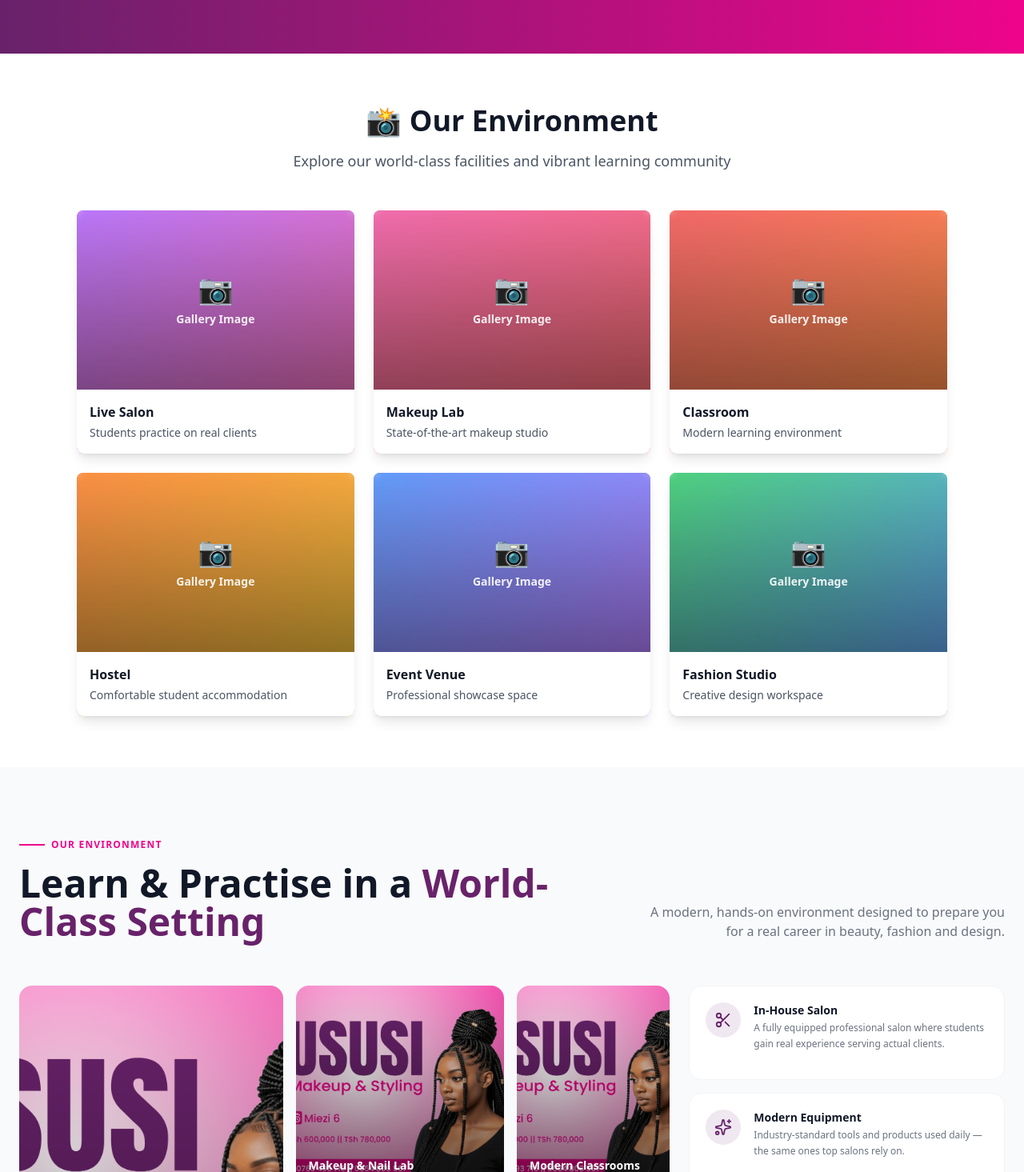
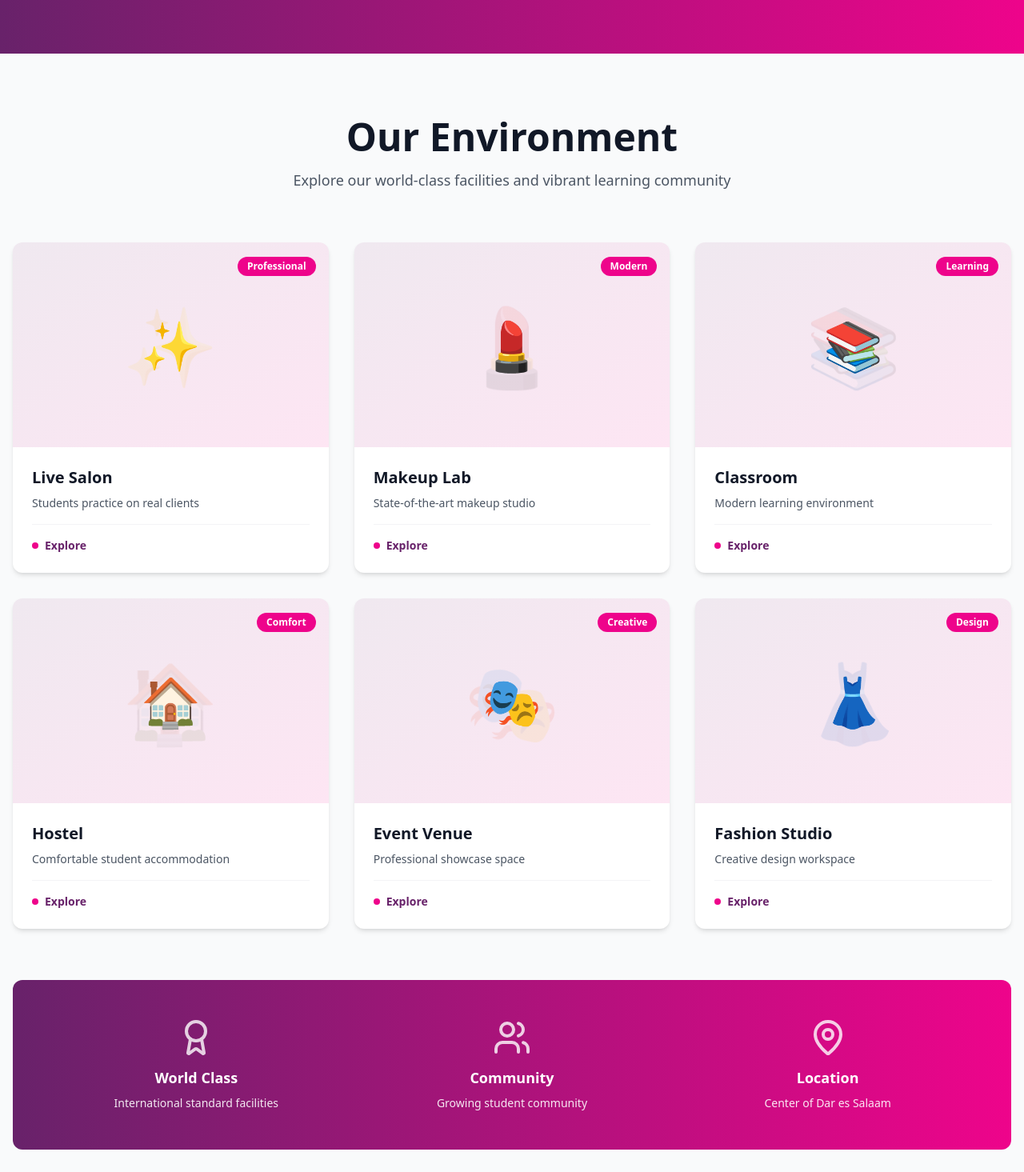
Before and after one commit to msetitech/lisacollege, a React app in the folder frontend/: page / in a window 1280 px wide. Shown: the part 3045-4510 px from the top of the page at 80% size. Built offline with nearby package versions, Linux system fonts and the light colour scheme; the HTML template or start-up script is replaced by a standard one.

Commit message:
fixing the content now

```diff
--- a/frontend/src/components/Sections/Contact.jsx
+++ b/frontend/src/components/Sections/Contact.jsx
@@ -1,8 +1,26 @@
 import { useTranslation } from "react-i18next";
 import { Phone, Mail, MapPin, Clock } from "lucide-react";
+import { useState } from "react";
 
 export default function Contact() {
-	useTranslation();
+	const { i18n } = useTranslation();
+	const [formData, setFormData] = useState({
+		name: "",
+		email: "",
+		subject: "",
+		message: "",
+	});
+
+	const handleChange = (e) => {
+		const { name, value } = e.target;
+		setFormData((prev) => ({ ...prev, [name]: value }));
+	};
+
+	const handleSubmit = (e) => {
+		e.preventDefault();
+		console.log("Form submitted:", formData);
+		setFormData({ name: "", email: "", subject: "", message: "" });
+	};
 
 	const contactInfo = [
 		{
@@ -10,51 +28,67 @@ export default function Contact() {
 			title_en: "Address",
 			title_sw: "Anwani",
 			details: ["123 Fashion Street", "Dar es Salaam, Tanzania"],
+			color: "from-blue-500 to-blue-600",
 		},
 		{
 			icon: Phone,
 			title_en: "Phone",
 			title_sw: "Simu",
 			details: ["+255 (22) 123-4567", "+255 (67) 123-4567"],
+			color: "from-green-500 to-green-600",
 		},
 		{
 			icon: Mail,
 			title_en: "Email",
 			title_sw: "Barua Pepe",
 			details: ["info@lisacollege.com", "admissions@lisacollege.com"],
+			color: "from-pink-500 to-rose-600",
 		},
 		{
 			icon: Clock,
 			title_en: "Hours",
 			title_sw: "Wakat wa Kufungua",
 			details: ["Mon - Fri: 8am - 5pm", "Sat: 9am - 2pm"],
+			color: "from-orange-500 to-orange-600",
 		},
 	];
 
 	return (
-		<section className="py-16 bg-gray-50">
-			<div className="max-w-6xl mx-auto px-4 sm:px-6 lg:px-8">
+		<section className="py-20 bg-white">
+			<div className="max-w-7xl mx-auto px-4 sm:px-6 lg:px-8">
 				{/* Header */}
 				<div className="text-center mb-12">
-					<h2 className="text-3xl md:text-4xl font-bold text-gray-900 mb-4">
-						📞 Get in Touch
+					<h2 className="text-4xl md:text-5xl font-bold text-gray-900 mb-4">
+						{i18n.language === "sw" ? "Wasiliana Nasi" : "Get in Touch"}
 					</h2>
-					<p className="text-gray-600 text-lg max-w-2xl mx-auto">
-						Have questions? We're here to help. Contact us today!
+					<p className="text-lg text-gray-600 max-w-2xl mx-auto">
+						{i18n.language === "sw"
+							? "Una maswali? Tupo hapa kuwasaidia. Wasiliana nasi leo!"
+							: "Have questions? We're here to help. Contact us today!"}
 					</p>
 				</div>
 
-				{/* Contact Info Grid */}
-				<div className="grid grid-cols-1 md:grid-cols-2 lg:grid-cols-4 gap-6 mb-12">
+				{/* Main Layout - 2 Columns */}
+				<div className="grid grid-cols-1 lg:grid-cols-2 gap-8 lg:gap-12">
+					{/* Left Side - Contact Info Cards */}
+					<div className="space-y-4">
 						{contactInfo.map((info, idx) => {
 							const Icon = info.icon;
 							return (
 								<div
 									key={idx}
-								className="bg-white rounded-lg p-6 shadow-md hover:shadow-lg transition-shadow">
-								<Icon className="w-8 h-8 text-[#EE048B] mb-4" />
-								<h3 className="font-bold text-gray-900 mb-3">
-									{info.title_en}
+									className="bg-white rounded-lg shadow-md p-6 border-l-4 border-[#EE048B]">
+									<div className="flex items-start gap-4">
+										{/* Icon */}
+										<div
+											className={`inline-flex items-center justify-center w-12 h-12 rounded-lg bg-gradient-to-br ${info.color} flex-shrink-0 mt-1`}>
+											<Icon className="w-6 h-6 text-white" />
+										</div>
+
+										{/* Content */}
+										<div>
+											<h3 className="font-bold text-gray-900 mb-2">
+												{i18n.language === "sw" ? info.title_sw : info.title_en}
 											</h3>
 											<div className="space-y-1">
 												{info.details.map((detail, i) => (
@@ -64,43 +98,107 @@ export default function Contact() {
 												))}
 											</div>
 										</div>
+									</div>
+								</div>
 							);
 						})}
 					</div>
 
-				{/* Contact Form */}
-				<div className="max-w-2xl mx-auto bg-white rounded-lg shadow-lg p-8">
+					{/* Right Side - Contact Form */}
+					<div className="bg-white rounded-lg shadow-md p-6 lg:p-8 border-l-4 border-[#EE048B]">
 						<h3 className="text-2xl font-bold text-gray-900 mb-6">
-						Send us a Message
+							{i18n.language === "sw" ? "Tuma Ujumbe" : "Send us a Message"}
 						</h3>
-					<form className="space-y-4">
-						<div className="grid grid-cols-1 md:grid-cols-2 gap-4">
+
+						<form onSubmit={handleSubmit} className="space-y-4">
+							{/* Name Input */}
+							<div>
+								<label className="block text-sm font-semibold text-gray-700 mb-2">
+									{i18n.language === "sw" ? "Jina" : "Your Name"}
+								</label>
 								<input
 									type="text"
-								placeholder="Your Name"
-								className="px-4 py-2 border border-gray-300 rounded-lg focus:outline-none focus:border-[#68226A]"
+									name="name"
+									value={formData.name}
+									onChange={handleChange}
+									placeholder={
+										i18n.language === "sw"
+											? "Ingiza jina lako"
+											: "Enter your name"
+									}
+									className="w-full px-4 py-2.5 border border-gray-300 rounded-lg focus:outline-none focus:border-[#EE048B] focus:ring-2 focus:ring-[#EE048B]/20"
+									required
 								/>
+							</div>
+
+							{/* Email Input */}
+							<div>
+								<label className="block text-sm font-semibold text-gray-700 mb-2">
+									{i18n.language === "sw" ? "Barua Pepe" : "Email"}
+								</label>
 								<input
 									type="email"
-								placeholder="Your Email"
-								className="px-4 py-2 border border-gray-300 rounded-lg focus:outline-none focus:border-[#68226A]"
+									name="email"
+									value={formData.email}
+									onChange={handleChange}
+									placeholder={
+										i18n.language === "sw"
+											? "example@email.com"
+											: "your@email.com"
+									}
+									className="w-full px-4 py-2.5 border border-gray-300 rounded-lg focus:outline-none focus:border-[#EE048B] focus:ring-2 focus:ring-[#EE048B]/20"
+									required
 								/>
 							</div>
+
+							{/* Subject Input */}
+							<div>
+								<label className="block text-sm font-semibold text-gray-700 mb-2">
+									{i18n.language === "sw" ? "Mada" : "Subject"}
+								</label>
 								<input
 									type="text"
-							placeholder="Subject"
-							className="w-full px-4 py-2 border border-gray-300 rounded-lg focus:outline-none focus:border-[#68226A]"
+									name="subject"
+									value={formData.subject}
+									onChange={handleChange}
+									placeholder={
+										i18n.language === "sw"
+											? "Mada ya ujumbe"
+											: "Message subject"
+									}
+									className="w-full px-4 py-2.5 border border-gray-300 rounded-lg focus:outline-none focus:border-[#EE048B] focus:ring-2 focus:ring-[#EE048B]/20"
+									required
 								/>
+							</div>
+
+							{/* Message Textarea */}
+							<div>
+								<label className="block text-sm font-semibold text-gray-700 mb-2">
+									{i18n.language === "sw" ? "Ujumbe" : "Message"}
+								</label>
 								<textarea
-							placeholder="Your Message"
-							rows="5"
-							className="w-full px-4 py-2 border border-gray-300 rounded-lg focus:outline-none focus:border-[#68226A]"></textarea>
+									name="message"
+									value={formData.message}
+									onChange={handleChange}
+									placeholder={
+										i18n.language === "sw"
+											? "Andika ujumbe wako hapa..."
+											: "Type your message here..."
+									}
+									rows="4"
+									className="w-full px-4 py-2.5 border border-gray-300 rounded-lg focus:outline-none focus:border-[#EE048B] focus:ring-2 focus:ring-[#EE048B]/20 resize-none"
+									required
+								/>
+							</div>
+
+							{/* Submit Button */}
 							<button
 								type="submit"
-							className="w-full bg-[#EE048B] hover:bg-[#68226A] text-white font-bold py-3 rounded-lg transition-colors duration-300">
-							Send Message
+								className="w-full bg-[#EE048B] hover:bg-[#68226A] text-white font-bold py-2.5 rounded-lg transition-colors duration-300">
+								{i18n.language === "sw" ? "Tuma Ujumbe" : "Send Message"}
 							</button>
 						</form>
+					</div>
 				</div>
 			</div>
 		</section>
--- a/frontend/src/components/Sections/Gallery.jsx
+++ b/frontend/src/components/Sections/Gallery.jsx
@@ -1,7 +1,8 @@
 import { useTranslation } from "react-i18next";
+import { MapPin, Users, Award } from "lucide-react";
 
 export default function Gallery() {
-	const { t } = useTranslation();
+	const { t, i18n } = useTranslation();
 
 	const images = [
 		{
@@ -10,7 +11,9 @@ export default function Gallery() {
 			title_sw: "Saluni ya Halisi",
 			description_en: "Students practice on real clients",
 			description_sw: "Wanafunzi wanafanya kazi na wateja halisi",
-			color: "from-purple-500 to-pink-500",
+			icon: "✨",
+			tag_en: "Professional",
+			tag_sw: "Mtaalamu",
 		},
 		{
 			id: 2,
@@ -18,7 +21,9 @@ export default function Gallery() {
 			title_sw: "Chumba cha Makeup",
 			description_en: "State-of-the-art makeup studio",
 			description_sw: "Chumba cha makeup cha kisasa",
-			color: "from-pink-500 to-red-500",
+			icon: "💄",
+			tag_en: "Modern",
+			tag_sw: "Kisasa",
 		},
 		{
 			id: 3,
@@ -26,7 +31,9 @@ export default function Gallery() {
 			title_sw: "Darasa",
 			description_en: "Modern learning environment",
 			description_sw: "Mazingira ya kujifunza ya kisasa",
-			color: "from-red-500 to-orange-500",
+			icon: "📚",
+			tag_en: "Learning",
+			tag_sw: "Maandalizi",
 		},
 		{
 			id: 4,
@@ -34,7 +41,9 @@ export default function Gallery() {
 			title_sw: "Hosteli",
 			description_en: "Comfortable student accommodation",
 			description_sw: "Makazi salama kwa wanafunzi",
-			color: "from-orange-500 to-yellow-500",
+			icon: "🏠",
+			tag_en: "Comfort",
+			tag_sw: "Kutuliana",
 		},
 		{
 			id: 5,
@@ -42,7 +51,9 @@ export default function Gallery() {
 			title_sw: "Mahali pa Matukio",
 			description_en: "Professional showcase space",
 			description_sw: "Mahali pa kuonyesha kazi",
-			color: "from-blue-500 to-purple-500",
+			icon: "🎭",
+			tag_en: "Creative",
+			tag_sw: "Sanaa",
 		},
 		{
 			id: 6,
@@ -50,47 +61,121 @@ export default function Gallery() {
 			title_sw: "Studio ya Mitindo",
 			description_en: "Creative design workspace",
 			description_sw: "Mahali pa muundo wa mitindo",
-			color: "from-green-500 to-blue-500",
+			icon: "👗",
+			tag_en: "Design",
+			tag_sw: "Muundo",
 		},
 	];
 
 	return (
-		<section className="py-16 bg-white">
-			<div className="max-w-6xl mx-auto px-4 sm:px-6 lg:px-8">
+		<section className="py-20 bg-gray-50">
+			<div className="max-w-7xl mx-auto px-4">
 				{/* Header */}
-				<div className="text-center mb-12">
-					<h2 className="text-3xl md:text-4xl font-bold text-gray-900 mb-4">
-						📸 {t("environment.label")}
+				<div className="text-center mb-16">
+					<h2 className="text-4xl md:text-5xl font-bold text-gray-900 mb-4">
+						{t("environment.label")}
 					</h2>
-					<p className="text-gray-600 text-lg max-w-2xl mx-auto">
-						Explore our world-class facilities and vibrant learning community
+					<p className="text-lg text-gray-600 max-w-2xl mx-auto">
+						{i18n.language === "sw"
+							? "Jifunza katika kituo kinachokuwa na vifaa vya kaisasa"
+							: "Explore our world-class facilities and vibrant learning community"}
 					</p>
 				</div>
 
 				{/* Gallery Grid */}
-				<div className="grid grid-cols-1 md:grid-cols-2 lg:grid-cols-3 gap-6">
+				<div className="grid grid-cols-1 md:grid-cols-2 lg:grid-cols-3 gap-8">
 					{images.map((img) => (
 						<div
 							key={img.id}
-							className={`bg-gradient-to-br ${img.color} rounded-lg overflow-hidden shadow-lg hover:shadow-xl transition-shadow duration-300 group cursor-pointer`}>
-							{/* Placeholder Image */}
-							<div className="h-48 md:h-56 bg-white/20 backdrop-blur-sm flex items-center justify-center relative overflow-hidden">
-								<div className="text-center z-10">
-									<div className="text-4xl mb-2">📷</div>
-									<p className="text-white font-semibold text-sm opacity-90">
-										Gallery Image
+							className="group cursor-pointer h-full transition-all duration-300">
+							{/* Card Container */}
+							<div className="bg-white rounded-xl overflow-hidden shadow-md hover:shadow-2xl transition-all duration-300 h-full flex flex-col">
+								{/* Image Container */}
+								<div className="relative h-56 md:h-64 overflow-hidden bg-gradient-to-br from-[#68226A]/10 to-[#EE048B]/10">
+									{/* Background with Icon */}
+									<div className="absolute inset-0 flex items-center justify-center">
+										<div className="text-8xl opacity-10 group-hover:opacity-20 transition-opacity duration-300">
+											{img.icon}
+										</div>
+									</div>
+
+									{/* Gradient Overlay on Hover */}
+									<div className="absolute inset-0 bg-gradient-to-t from-[#68226A]/40 to-transparent opacity-0 group-hover:opacity-100 transition-all duration-300"></div>
+
+									{/* Large Icon */}
+									<div className="absolute inset-0 flex items-center justify-center">
+										<div className="text-6xl group-hover:scale-110 transition-transform duration-300">
+											{img.icon}
+										</div>
+									</div>
+
+									{/* Tag */}
+									<div className="absolute top-4 right-4">
+										<span className="inline-block bg-[#EE048B] text-white text-xs font-bold px-3 py-1 rounded-full">
+											{i18n.language === "sw" ? img.tag_sw : img.tag_en}
+										</span>
+									</div>
+								</div>
+
+								{/* Content */}
+								<div className="p-6 flex-grow flex flex-col">
+									<h3 className="text-xl font-bold text-gray-900 mb-2 group-hover:text-[#EE048B] transition-colors duration-300">
+										{i18n.language === "sw" ? img.title_sw : img.title_en}
+									</h3>
+									<p className="text-gray-600 text-sm mb-4 flex-grow">
+										{i18n.language === "sw"
+											? img.description_sw
+											: img.description_en}
 									</p>
+
+									{/* Bottom Info */}
+									<div className="flex items-center gap-2 text-[#68226A] font-semibold text-sm pt-4 border-t border-gray-100 group-hover:border-[#EE048B] transition-colors duration-300">
+										<div className="w-2 h-2 rounded-full bg-[#EE048B]"></div>
+										<span>{i18n.language === "sw" ? "Tembea" : "Explore"}</span>
+									</div>
 								</div>
-								<div className="absolute inset-0 bg-gradient-to-t from-black/40 to-transparent group-hover:from-black/60 transition-all duration-300"></div>
-							</div>
-
-							{/* Content */}
-							<div className="p-4 bg-white">
-								<h3 className="font-bold text-gray-900 mb-1">{img.title_en}</h3>
-								<p className="text-gray-600 text-sm">{img.description_en}</p>
 							</div>
 						</div>
 					))}
+				</div>
+
+				{/* Additional Info */}
+				<div className="mt-16 bg-gradient-to-r from-[#68226A] to-[#EE048B] rounded-xl p-8 md:p-12">
+					<div className="grid grid-cols-1 md:grid-cols-3 gap-8 text-white">
+						<div className="text-center">
+							<Award className="w-12 h-12 mx-auto mb-3 opacity-80" />
+							<h4 className="text-lg font-bold mb-2">
+								{i18n.language === "sw" ? "Uzamili" : "World Class"}
+							</h4>
+							<p className="text-sm opacity-90">
+								{i18n.language === "sw"
+									? "Vifaa vya kiwango cha kimataifa"
+									: "International standard facilities"}
+							</p>
+						</div>
+						<div className="text-center">
+							<Users className="w-12 h-12 mx-auto mb-3 opacity-80" />
+							<h4 className="text-lg font-bold mb-2">
+								{i18n.language === "sw" ? "Jamii" : "Community"}
+							</h4>
+							<p className="text-sm opacity-90">
+								{i18n.language === "sw"
+									? "Wanafunzi wengi kila sasa"
+									: "Growing student community"}
+							</p>
+						</div>
+						<div className="text-center">
+							<MapPin className="w-12 h-12 mx-auto mb-3 opacity-80" />
+							<h4 className="text-lg font-bold mb-2">
+								{i18n.language === "sw" ? "Mahali" : "Location"}
+							</h4>
+							<p className="text-sm opacity-90">
+								{i18n.language === "sw"
+									? "Katikati ya mjini Dar"
+									: "Center of Dar es Salaam"}
+							</p>
+						</div>
+					</div>
 				</div>
 			</div>
 		</section>
```
Also changed, not shown: frontend/src/components/Sections/Programs.jsx (+28 -27 lines). Lines whose indentation alone changed are shown as unchanged.
